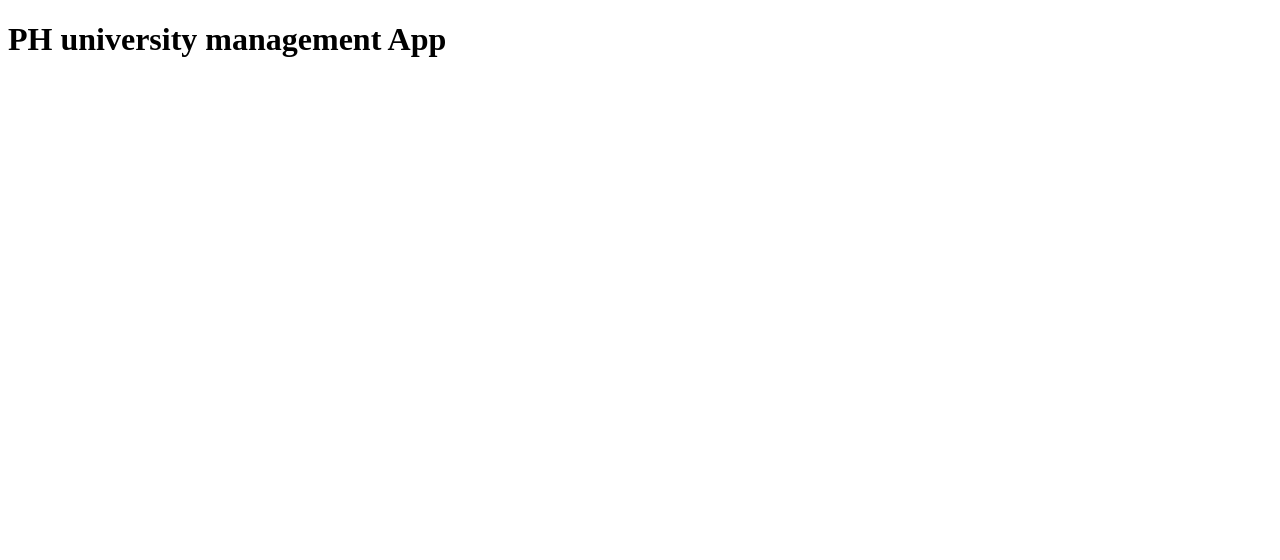
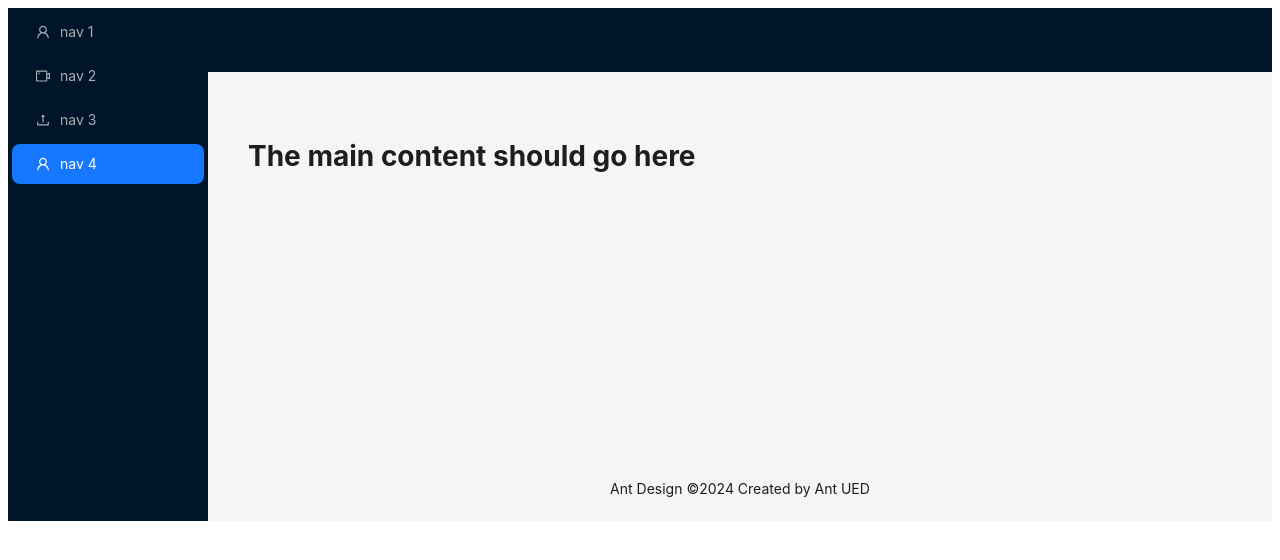
Before and after one commit to shahehsan2002/PH-client, a React (Vite) app: page / in a window 1280 px wide. Shown: the top 560 px of the page. Built offline with nearby package versions, Linux system fonts and the light colour scheme.

Commit message:
ant desin initial setup done

```diff
--- a/package.json
+++ b/package.json
@@ -10,6 +10,7 @@
     "preview": "vite preview"
   },
   "dependencies": {
+    "@ant-design/icons": "^5.4.0",
     "antd": "^5.20.1",
     "react": "^18.3.1",
     "react-dom": "^18.3.1",
--- a/src/App.tsx
+++ b/src/App.tsx
@@ -1,12 +1,12 @@
+import MainLayout from "./components/layout/MainLayout"
 
 
 function App() {
 
 
   return (
-    <>
-      <h1>PH university management App</h1>
-    </>
+    <MainLayout/>
+
   )
 }
 
--- /dev/null
+++ b/src/components/layout/MainLayout.tsx
@@ -0,0 +1,51 @@
+import React, { createElement } from 'react';
+import { Layout, Menu } from 'antd';
+import { UploadOutlined, UserOutlined, VideoCameraOutlined } from '@ant-design/icons';
+
+const { Header, Content, Footer, Sider } = Layout;
+
+const items = [UserOutlined, VideoCameraOutlined, UploadOutlined, UserOutlined].map(
+  (icon, index) => ({
+    key: String(index + 1),
+    icon: createElement(icon),
+    label: `nav ${index + 1}`,
+  })
+);
+
+const MainLayout = () => {
+  return (
+    <Layout>
+      <Sider
+        breakpoint="lg"
+        collapsedWidth="0"
+        onBreakpoint={(broken) => {
+          console.log(broken);
+        }}
+        onCollapse={(collapsed, type) => {
+          console.log(collapsed, type);
+        }}
+      >
+        <div className="demo-logo-vertical" />
+        <Menu theme="dark" mode="inline" defaultSelectedKeys={['4']} items={items} />
+      </Sider>
+      <Layout>
+        <Header style={{ padding: 0 }} />
+        <Content style={{ margin: '24px 16px 0' }}>
+          <div
+            style={{
+              padding: 24,
+              minHeight: 360,
+            }}
+          >
+            <h1>The main content should go here</h1>
+          </div>
+        </Content>
+        <Footer style={{ textAlign: 'center' }}>
+          Ant Design ©{new Date().getFullYear()} Created by Ant UED
+        </Footer>
+      </Layout>
+    </Layout>
+  );
+};
+
+export default MainLayout;
```
Also changed, not shown: 1 other file (tests, documents, lock files or other folders).
